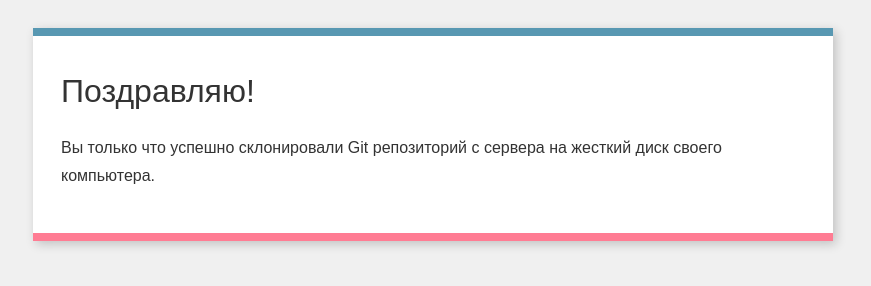
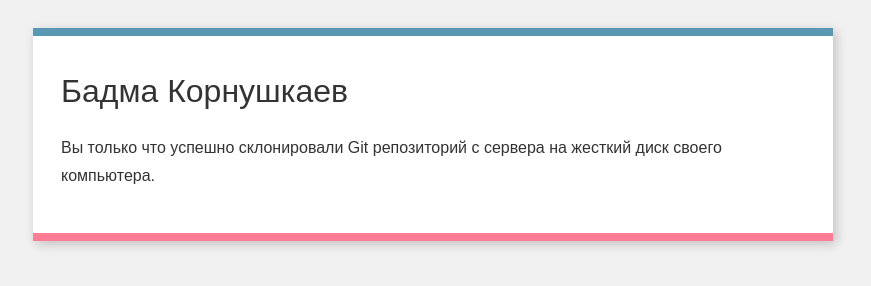
Before and after one commit to badmbadn/welcome-test, a plain HTML site: page index.html in a window 1280 px wide. Shown: the whole page, without its empty margins (207-1078 px from the left). Drawn offline with Linux system fonts and the light colour scheme.

Commit message:
good job

```diff
--- a/index.html
+++ b/index.html
@@ -9,7 +9,7 @@
     </head>
     <body>
         <div class="box">
-            <h1>Поздравляю!</h1>
+            <h1>Бадма Корнушкаев</h1>
             <p>
                 Вы только что успешно склонировали Git репозиторий с сервера на
                 жесткий диск своего компьютера.
```
